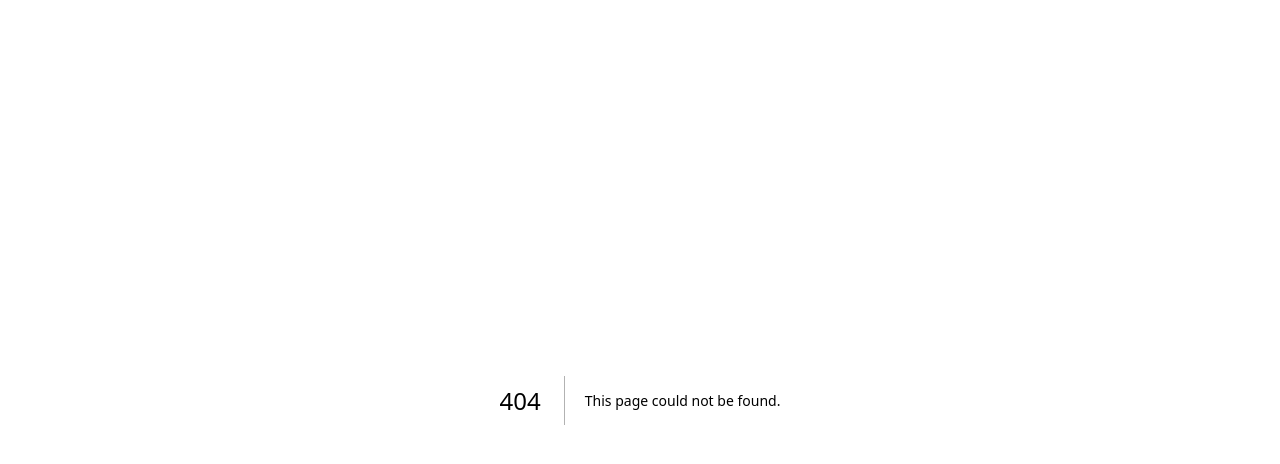
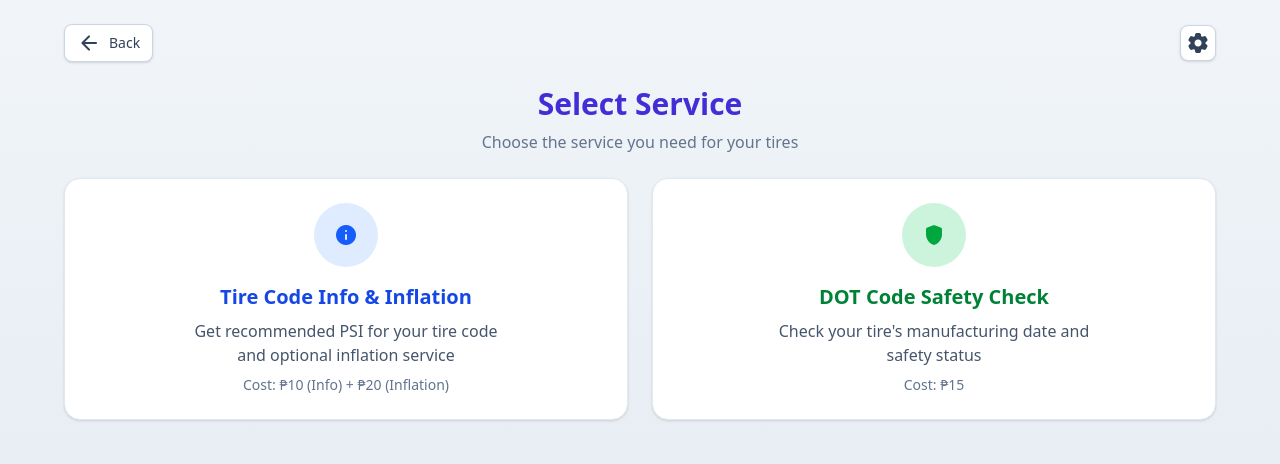
Before and after one commit to KennyNeutron/AirPumpVendo, a Next.js app in the folder Code/Desktop/AirPumpVendo/ui/: page /select-service in a window 1280 px wide. Before the commit this address had no page. Shown: the top 464 px of the page. Built offline with nearby package versions, Linux system fonts and the light colour scheme.

Commit message:
ui: Tailwind-only + Material Symbols; START→/select-service; add stubs; set static export; clean ui/package.json

```diff
--- a/Code/Desktop/AirPumpVendo/ui/src/app/layout.tsx
+++ b/Code/Desktop/AirPumpVendo/ui/src/app/layout.tsx
@@ -13,7 +13,6 @@ export default function RootLayout({
   return (
     <html lang="en">
       <head>
-        {/* Material Symbols (Rounded) */}
         <link
           rel="stylesheet"
           href="https://fonts.googleapis.com/css2?family=Material+Symbols+Rounded:opsz,wght,FILL,GRAD@20..48,400..700,1,0"
--- a/Code/Desktop/AirPumpVendo/ui/src/app/page.tsx
+++ b/Code/Desktop/AirPumpVendo/ui/src/app/page.tsx
@@ -1,27 +1,17 @@
+import Link from "next/link";
+
 export default function Home() {
   return (
     <main className="min-h-dvh grid place-items-center p-6">
       <section className="w-[92vw] max-w-[780px] rounded-2xl bg-white p-10 shadow-xl text-center">
-        {/* Top icon badges (Material Symbols) */}
         <div className="mb-4 flex justify-center gap-4">
-          <span
-            aria-hidden="true"
-            className="inline-flex h-14 w-14 items-center justify-center rounded-full bg-blue-500/15 text-blue-600"
-          >
+          <span className="inline-flex h-14 w-14 items-center justify-center rounded-full bg-blue-500/15 text-blue-600">
             <span className="material-symbols-rounded text-[26px]">build</span>
           </span>
-
-          <span
-            aria-hidden="true"
-            className="inline-flex h-14 w-14 items-center justify-center rounded-full bg-green-500/20 text-green-600"
-          >
+          <span className="inline-flex h-14 w-14 items-center justify-center rounded-full bg-green-500/20 text-green-600">
             <span className="material-symbols-rounded text-[26px]">shield</span>
           </span>
-
-          <span
-            aria-hidden="true"
-            className="inline-flex h-14 w-14 items-center justify-center rounded-full bg-amber-500/20 text-amber-600"
-          >
+          <span className="inline-flex h-14 w-14 items-center justify-center rounded-full bg-amber-500/20 text-amber-600">
             <span className="material-symbols-rounded text-[26px]">speed</span>
           </span>
         </div>
@@ -33,45 +23,33 @@ export default function Home() {
           Your complete tire safety and maintenance solution
         </p>
 
-        {/* Feature list (Material Symbols) */}
         <div className="mb-6 flex flex-wrap items-center justify-center gap-8">
           <div className="grid min-w-[120px] justify-items-center gap-2 text-[15px] font-medium text-slate-600">
-            <span
-              aria-hidden="true"
-              className="material-symbols-rounded inline-grid h-7 w-7 place-items-center rounded-full bg-blue-500/15 text-blue-600 text-[22px]"
-            >
+            <span className="material-symbols-rounded inline-grid h-7 w-7 place-items-center rounded-full bg-blue-500/15 text-blue-600 text-[22px]">
               text_snippet
             </span>
             <span>Tire Code Info</span>
           </div>
-
           <div className="grid min-w-[120px] justify-items-center gap-2 text-[15px] font-medium text-slate-600">
-            <span
-              aria-hidden="true"
-              className="material-symbols-rounded inline-grid h-7 w-7 place-items-center rounded-full bg-green-500/20 text-green-600 text-[22px]"
-            >
+            <span className="material-symbols-rounded inline-grid h-7 w-7 place-items-center rounded-full bg-green-500/20 text-green-600 text-[22px]">
               shield
             </span>
             <span>DOT Safety Check</span>
           </div>
-
           <div className="grid min-w-[120px] justify-items-center gap-2 text-[15px] font-medium text-slate-600">
-            <span
-              aria-hidden="true"
-              className="material-symbols-rounded inline-grid h-7 w-7 place-items-center rounded-full bg-amber-500/20 text-amber-600 text-[22px]"
-            >
+            <span className="material-symbols-rounded inline-grid h-7 w-7 place-items-center rounded-full bg-amber-500/20 text-amber-600 text-[22px]">
               speed
             </span>
             <span>Tire Inflation</span>
           </div>
         </div>
 
-        <button
-          type="button"
-          className="mx-auto mt-1 block h-14 w-full max-w-[520px] rounded-lg bg-slate-950 text-slate-100 text-lg font-bold shadow-md active:translate-y-px"
+        <Link
+          href="/select-service"
+          className="mx-auto mt-1 block h-14 w-full max-w-[520px] rounded-lg bg-slate-950 text-center leading-[56px] text-slate-100 text-lg font-bold shadow-md active:translate-y-px"
         >
           START
-        </button>
+        </Link>
       </section>
     </main>
   );
--- /dev/null
+++ b/Code/Desktop/AirPumpVendo/ui/src/app/select-service/page.tsx
@@ -0,0 +1,89 @@
+import Link from "next/link";
+
+export default function SelectService() {
+  return (
+    <main className="min-h-dvh p-6">
+      <div className="mx-auto w-full max-w-6xl">
+        {/* Top bar */}
+        <div className="mb-6 flex items-center justify-between">
+          <Link
+            href="/"
+            className="inline-flex items-center gap-2 rounded-lg border border-slate-300 bg-white px-3 py-1.5 text-sm font-medium text-slate-700 shadow-sm hover:bg-slate-50"
+          >
+            <span className="material-symbols-rounded text-base">
+              arrow_back
+            </span>
+            Back
+          </Link>
+          <Link
+            href="/settings"
+            aria-label="Settings"
+            className="inline-flex h-9 w-9 items-center justify-center rounded-lg border border-slate-300 bg-white text-slate-700 shadow-sm hover:bg-slate-50"
+          >
+            <span className="material-symbols-rounded text-[20px]">
+              settings
+            </span>
+          </Link>
+        </div>
+
+        {/* Title */}
+        <div className="mb-6 text-center">
+          <h1 className="text-3xl font-semibold text-indigo-700">
+            Select Service
+          </h1>
+          <p className="mt-2 text-slate-500">
+            Choose the service you need for your tires
+          </p>
+        </div>
+
+        {/* Cards */}
+        <div className="grid gap-6 md:grid-cols-2">
+          {/* Tire Code + Inflation */}
+          <Link
+            href="/service/tire"
+            className="block rounded-2xl border border-slate-200 bg-white p-6 shadow-sm transition hover:shadow-md"
+          >
+            <div className="mb-4 flex items-center justify-center">
+              <span className="inline-flex h-16 w-16 items-center justify-center rounded-full bg-blue-500/15 text-blue-600">
+                <span className="material-symbols-rounded text-[32px]">
+                  info
+                </span>
+              </span>
+            </div>
+            <h2 className="mb-2 text-center text-xl font-semibold text-blue-700">
+              Tire Code Info &amp; Inflation
+            </h2>
+            <p className="mx-auto mb-2 max-w-[36ch] text-center text-slate-600">
+              Get recommended PSI for your tire code and optional inflation
+              service
+            </p>
+            <p className="text-center text-sm text-slate-500">
+              Cost: ₱10 (Info) + ₱20 (Inflation)
+            </p>
+          </Link>
+
+          {/* DOT Safety Check */}
+          <Link
+            href="/service/dot"
+            className="block rounded-2xl border border-slate-200 bg-white p-6 shadow-sm transition hover:shadow-md"
+          >
+            <div className="mb-4 flex items-center justify-center">
+              <span className="inline-flex h-16 w-16 items-center justify-center rounded-full bg-green-500/20 text-green-600">
+                <span className="material-symbols-rounded text-[32px]">
+                  shield
+                </span>
+              </span>
+            </div>
+            <h2 className="mb-2 text-center text-xl font-semibold text-green-700">
+              DOT Code Safety Check
+            </h2>
+            <p className="mx-auto mb-2 max-w-[36ch] text-center text-slate-600">
+              Check your tire&apos;s manufacturing date and safety status
+            </p>
+            <p className="text-center text-sm text-slate-500">Cost: ₱15</p>
+          </Link>
+        </div>
+      </div>
+    </main>
+  );
+}
--- /dev/null
+++ b/Code/Desktop/AirPumpVendo/ui/src/app/service/dot/page.tsx
@@ -0,0 +1,12 @@
+export default function DotService() {
+  return (
+    <main className="min-h-dvh grid place-items-center p-6 text-center">
+      <div>
+        <h1 className="mb-2 text-2xl font-semibold text-green-700">
+          DOT Code Safety Check
+        </h1>
+        <p className="text-slate-600">Screen coming next.</p>
+      </div>
+    </main>
+  );
+}
--- /dev/null
+++ b/Code/Desktop/AirPumpVendo/ui/src/app/service/tire/page.tsx
@@ -0,0 +1,12 @@
+export default function TireService() {
+  return (
+    <main className="min-h-dvh grid place-items-center p-6 text-center">
+      <div>
+        <h1 className="mb-2 text-2xl font-semibold text-indigo-700">
+          Tire Code Info & Inflation
+        </h1>
+        <p className="text-slate-600">Screen coming next.</p>
+      </div>
+    </main>
+  );
+}
--- /dev/null
+++ b/Code/Desktop/AirPumpVendo/ui/src/app/settings/page.tsx
@@ -0,0 +1,10 @@
+export default function Settings() {
+  return (
+    <main className="min-h-dvh grid place-items-center p-6 text-center">
+      <div>
+        <h1 className="mb-2 text-2xl font-semibold text-slate-800">Settings</h1>
+        <p className="text-slate-600">Configure kiosk options here.</p>
+      </div>
+    </main>
+  );
+}
```
